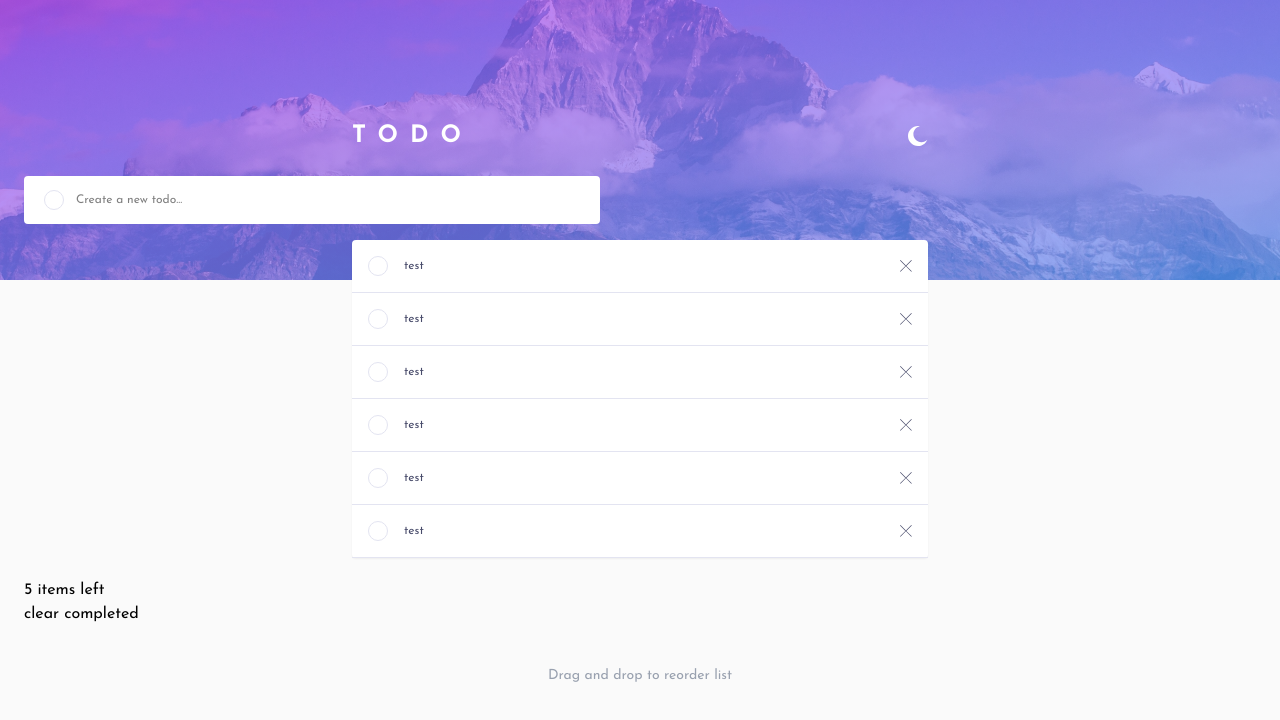
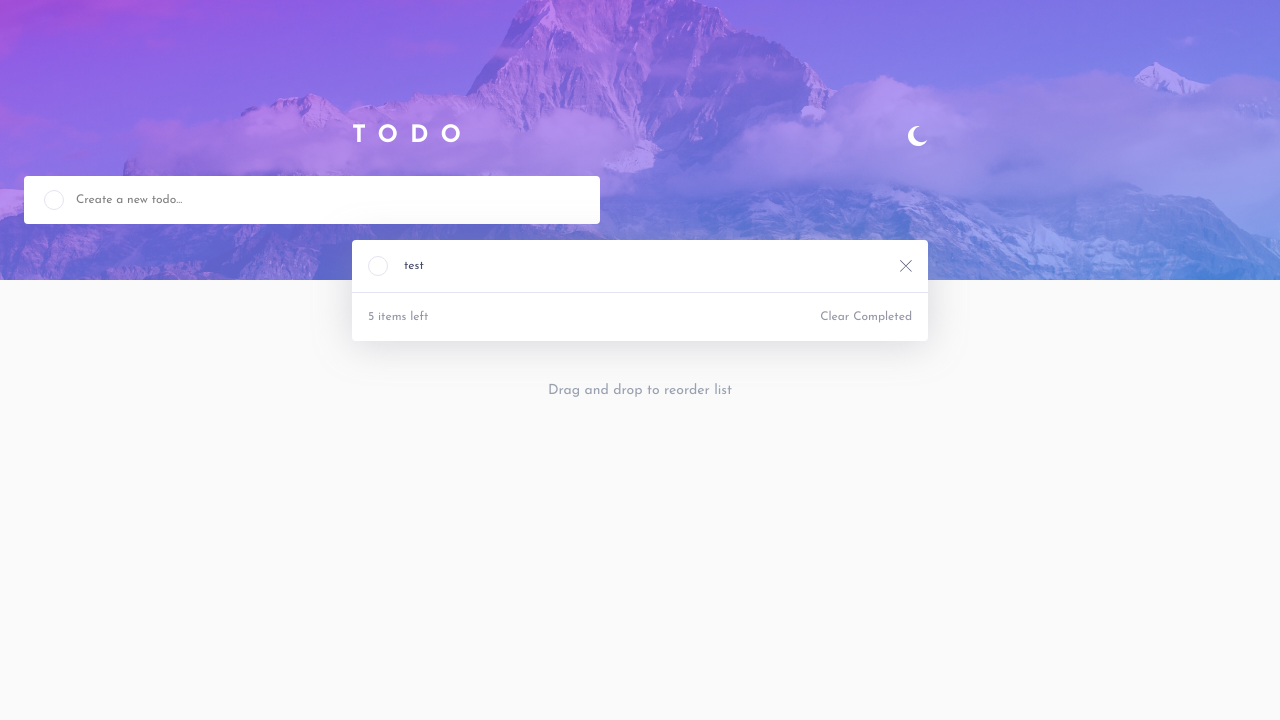
Before and after one commit to KarolinaMas/todo-app-react, a React (Vite) app: page / in a window 1280 px wide. Shown: the top 720 px of the page. Built offline with nearby package versions, Linux system fonts and the light colour scheme.

Commit message:
style list and div in the bottm of fthe list, create ListItem component

```diff
--- a/src/App.jsx
+++ b/src/App.jsx
@@ -1,12 +1,11 @@
 import React from "react";
 import moonIcon from "./assets/images/icon-moon.svg";
 import bgImage from "./assets/images/bg-image.jpg";
-import crossIcon from "./assets/images/icon-cross.svg";
-import checkIcon from "./assets/images/icon-check.svg";
+import ListItem from "./components/ListItem";
 
 const App = () => {
   return (
-    <div className="min-h-[100vh] bg-[#FAFAFA]">
+    <div className="min-h-[100vh] bg-[#FAFAFA] text-xs">
       <img
         src={bgImage}
         alt="img"
@@ -17,7 +16,7 @@ const App = () => {
         className="absolute inset-0 w-full h-[200px] sm:h-auto max-h-[35vh] bg-gradient-to-tl from-[#5596FF] to-[#AC2DEB] opacity-70 pointer-events-none"
         aria-hidden="true"
       />
-      <div className="w-full flex flex-col items-center px-6 -mt-40 mb-5">
+      <div className="w-full flex flex-col items-center px-6 -mt-40">
         <header className="flex justify-between items-center w-full max-w-xl mb-6 text-white z-10">
           <h1 className="text-2xl tracking-[0.5em] uppercase font-bold">
             todo
@@ -32,153 +31,24 @@ const App = () => {
           <input
             type="text"
             placeholder="Create a new todo..."
-            className="bg-white w-full max-w-xl p-4 rounded-sm text-xs placeholder:pl-9"
+            className="bg-white w-full max-w-xl p-4 rounded-sm placeholder:pl-9"
           />
         </div>
 
-        <ul className="w-full max-w-xl bg-white text-xs text-[#494C6B] mt-4 rounded-sm shadow-xs z-10">
-          <li className="relative w-full border-b border-[#E3E4F1] flex items-center justify-between p-4">
-            <label className="flex items-center w-full cursor-pointer relative">
-              <input
-                type="checkbox"
-                className="peer appearance-none w-5 h-5 border border-[#E3E4F1] rounded-full
-                 checked:bg-gradient-to-br checked:from-[#55DDFF] checked:to-[#C058F3]
-                 checked:border-none focus:outline-none relative"
-              />
-              <img
-                src={checkIcon}
-                alt="check icon"
-                className="absolute left-0 ml-[5px] h-[9px] pointer-events-none opacity-0 peer-checked:opacity-100"
-              />
-              <p className="pl-4 peer-checked:line-through peer-checked:text-[#D1D2DA]">
-                test
-              </p>
-            </label>
+        <section className="w-full max-w-xl bg-white  text-[#494C6B] mt-4 rounded-sm z-10 shadow-[0px_3px_38px_0px_rgba(148,149,165,0.35)]">
+          <ul className="w-full">
+            <ListItem />
+          </ul>
+          <div className="p-4 text-[#9495A5] flex justify-between w-full">
+            <p>5 items left</p>
+            <button>Clear Completed</button>
+          </div>
+        </section>
 
-            <button className="w-3 h-3 shrink-0">
-              <img src={crossIcon} alt="cross icon" />
-            </button>
-          </li>
-          <li className="relative w-full border-b border-[#E3E4F1] flex items-center justify-between p-4">
-            <label className="flex items-center w-full cursor-pointer relative">
-              <input
-                type="checkbox"
-                className="peer appearance-none w-5 h-5 border border-[#E3E4F1] rounded-full
-                 checked:bg-gradient-to-br checked:from-[#55DDFF] checked:to-[#C058F3]
-                 checked:border-none focus:outline-none relative"
-              />
-              <img
-                src={checkIcon}
-                alt="check icon"
-                className="absolute left-0 ml-[5px] h-[9px] pointer-events-none opacity-0 peer-checked:opacity-100"
-              />
-              <p className="pl-4 peer-checked:line-through peer-checked:text-[#D1D2DA]">
-                test
-              </p>
-            </label>
-
-            <button className="w-3 h-3 shrink-0">
-              <img src={crossIcon} alt="cross icon" />
-            </button>
-          </li>
-          <li className="relative w-full border-b border-[#E3E4F1] flex items-center justify-between p-4">
-            <label className="flex items-center w-full cursor-pointer relative">
-              <input
-                type="checkbox"
-                className="peer appearance-none w-5 h-5 border border-[#E3E4F1] rounded-full
-                 checked:bg-gradient-to-br checked:from-[#55DDFF] checked:to-[#C058F3]
-                 checked:border-none focus:outline-none relative"
-              />
-              <img
-                src={checkIcon}
-                alt="check icon"
-                className="absolute left-0 ml-[5px] h-[9px] pointer-events-none opacity-0 peer-checked:opacity-100"
-              />
-              <p className="pl-4 peer-checked:line-through peer-checked:text-[#D1D2DA]">
-                test
-              </p>
-            </label>
-
-            <button className="w-3 h-3 shrink-0">
-              <img src={crossIcon} alt="cross icon" />
-            </button>
-          </li>
-          <li className="relative w-full border-b border-[#E3E4F1] flex items-center justify-between p-4">
-            <label className="flex items-center w-full cursor-pointer relative">
-              <input
-                type="checkbox"
-                className="peer appearance-none w-5 h-5 border border-[#E3E4F1] rounded-full
-                 checked:bg-gradient-to-br checked:from-[#55DDFF] checked:to-[#C058F3]
-                 checked:border-none focus:outline-none relative"
-              />
-              <img
-                src={checkIcon}
-                alt="check icon"
-                className="absolute left-0 ml-[5px] h-[9px] pointer-events-none opacity-0 peer-checked:opacity-100"
-              />
-              <p className="pl-4 peer-checked:line-through peer-checked:text-[#D1D2DA]">
-                test
-              </p>
-            </label>
-
-            <button className="w-3 h-3 shrink-0">
-              <img src={crossIcon} alt="cross icon" />
-            </button>
-          </li>
-          <li className="relative w-full border-b border-[#E3E4F1] flex items-center justify-between p-4">
-            <label className="flex items-center w-full cursor-pointer relative">
-              <input
-                type="checkbox"
-                className="peer appearance-none w-5 h-5 border border-[#E3E4F1] rounded-full
-                 checked:bg-gradient-to-br checked:from-[#55DDFF] checked:to-[#C058F3]
-                 checked:border-none focus:outline-none relative"
-              />
-              <img
-                src={checkIcon}
-                alt="check icon"
-                className="absolute left-0 ml-[5px] h-[9px] pointer-events-none opacity-0 peer-checked:opacity-100"
-              />
-              <p className="pl-4 peer-checked:line-through peer-checked:text-[#D1D2DA]">
-                test
-              </p>
-            </label>
-
-            <button className="w-3 h-3 shrink-0">
-              <img src={crossIcon} alt="cross icon" />
-            </button>
-          </li>
-          <li className="relative w-full border-b border-[#E3E4F1] flex items-center justify-between p-4">
-            <label className="flex items-center w-full cursor-pointer relative">
-              <input
-                type="checkbox"
-                className="peer appearance-none w-5 h-5 border border-[#E3E4F1] rounded-full
-                 checked:bg-gradient-to-br checked:from-[#55DDFF] checked:to-[#C058F3]
-                 checked:border-none focus:outline-none relative"
-              />
-              <img
-                src={checkIcon}
-                alt="check icon"
-                className="absolute left-0 ml-[5px] h-[9px] pointer-events-none opacity-0 peer-checked:opacity-100"
-              />
-              <p className="pl-4 peer-checked:line-through peer-checked:text-[#D1D2DA]">
-                test
-              </p>
-            </label>
-
-            <button className="w-3 h-3 shrink-0">
-              <img src={crossIcon} alt="cross icon" />
-            </button>
-          </li>
-        </ul>
+        <footer className="text-center mt-10 text-sm text-gray-400">
+          Drag and drop to reorder list
+        </footer>
       </div>
-      <div className="px-6 mt-4">
-        <p>5 items left</p>
-        <button>clear completed</button>
-      </div>
-
-      <footer className="text-center mt-10 text-sm text-gray-400">
-        Drag and drop to reorder list
-      </footer>
     </div>
   );
 };
--- /dev/null
+++ b/src/components/ListItem.jsx
@@ -0,0 +1,32 @@
+import React from "react";
+import crossIcon from "../assets/images/icon-cross.svg";
+import checkIcon from "../assets/images/icon-check.svg";
+
+const ListItem = () => {
+  return (
+    <li className="relative w-full border-b border-[#E3E4F1] flex items-center justify-between p-4">
+      <label className="flex items-center w-full cursor-pointer relative">
+        <input
+          type="checkbox"
+          className="peer appearance-none w-5 h-5 border border-[#E3E4F1] rounded-full
+                     checked:bg-gradient-to-br checked:from-[#55DDFF] checked:to-[#C058F3]
+                     checked:border-none focus:outline-none relative"
+        />
+        <img
+          src={checkIcon}
+          alt="check icon"
+          className="absolute left-0 ml-[5px] h-[9px] pointer-events-none opacity-0 peer-checked:opacity-100"
+        />
+        <p className="pl-4 peer-checked:line-through peer-checked:text-[#D1D2DA]">
+          test
+        </p>
+      </label>
+
+      <button className="w-3 h-3 shrink-0">
+        <img src={crossIcon} alt="cross icon" />
+      </button>
+    </li>
+  );
+};
+
+export default ListItem;
```
